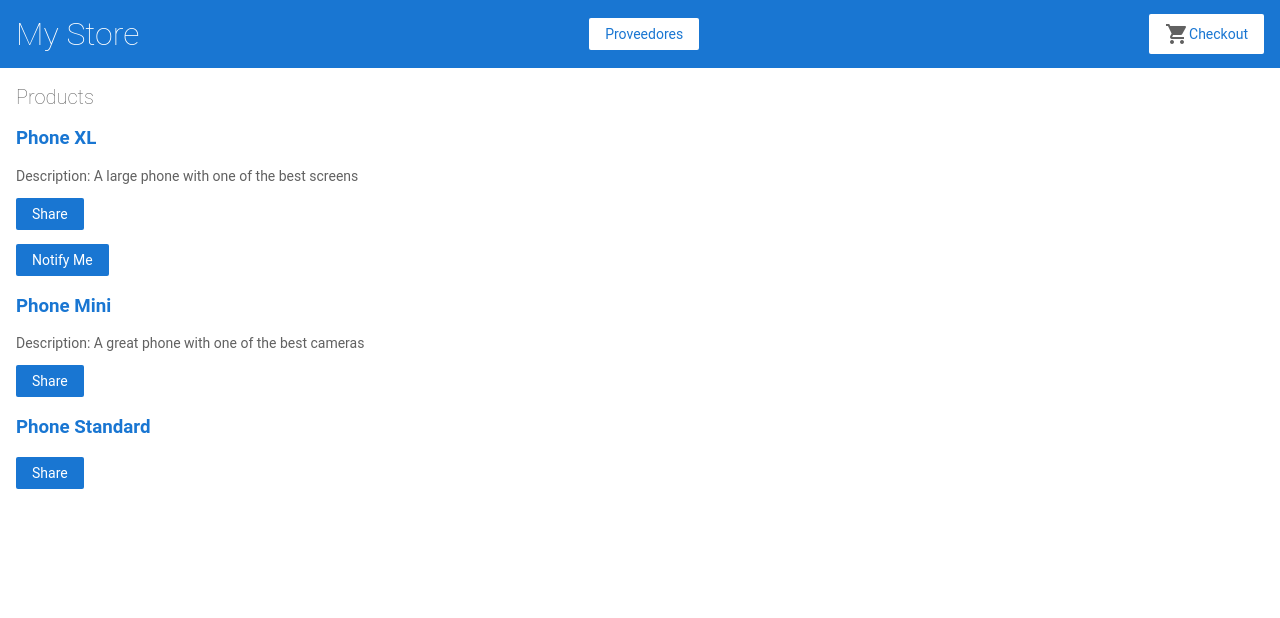
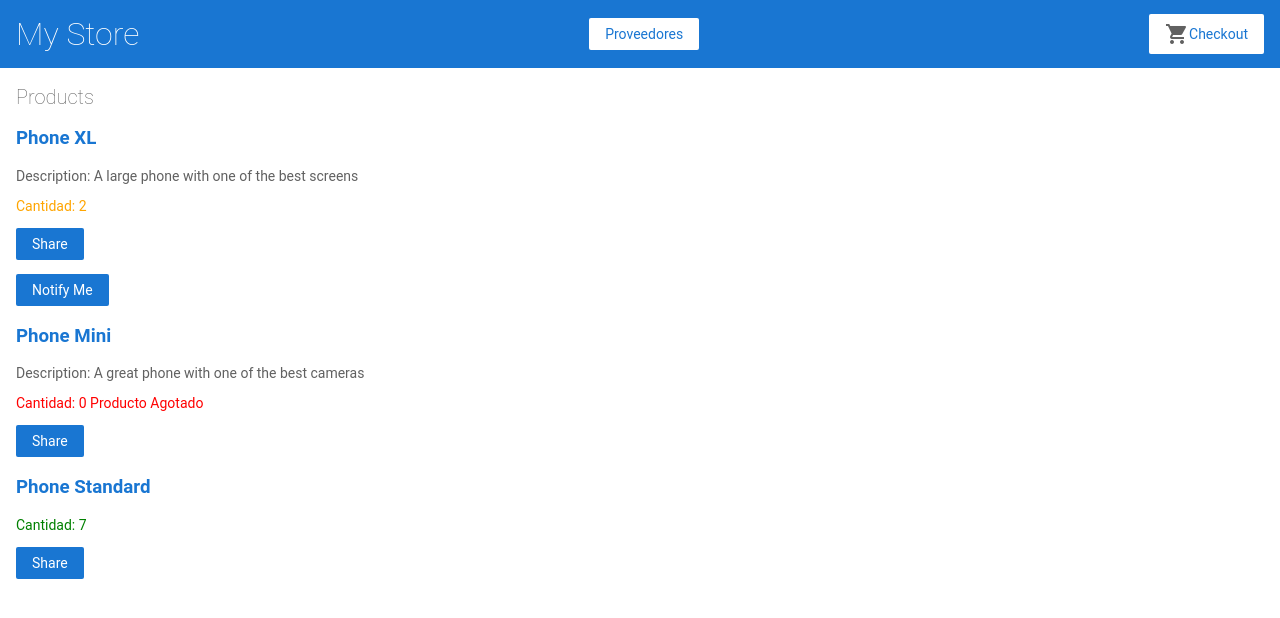
Before and after one commit to adumitol/PhoneShop, an Angular app: page / in a window 1280 px wide. Shown: the top 618 px of the page. Built offline with nearby package versions, Linux system fonts and the light colour scheme.

Commit message:
todo Examen

```diff
--- a/src/app/cart.service.ts
+++ b/src/app/cart.service.ts
@@ -13,7 +13,9 @@ export class CartService {
     ) {}
 
     addToCart(product: Product) {
-        this.items.push(product);
+        this.items.push(product)
+        //Al añadir un producto al carrito, resta 1 el stock del producto
+        product.cantidad = product.cantidad -1
     }
 
     getItems() {
--- a/src/app/product-details/product-details.html
+++ b/src/app/product-details/product-details.html
@@ -4,6 +4,7 @@
     <div>
         <h3>{{ product.name }}</h3>
         <h4>{{ product.price | currency }}</h4>
+        <h4>Cantidad: {{ product.cantidad}}</h4>
         <p>{{ product.description }}</p>
 
         <p>
@@ -13,6 +14,14 @@
             </a>
         </p>
 
-        <button type="button" (click)="addToCart(product)">Buy</button>
+
+
+        @if(product.cantidad === 0){
+            <button type="button" disabled>Agotado</button>
+        } @else {
+            <button type="button" (click)="addToCart(product)">Buy</button>
+        }
+
+
     </div>
 }
--- a/src/app/product-details/product-details.ts
+++ b/src/app/product-details/product-details.ts
@@ -28,6 +28,9 @@ export class ProductDetailsComponent implements OnInit {
         this.product = products.find(product => product.id === productIdFromRoute);
     }
 
+
+
+
     addToCart(product: Product) {
         this.cartService.addToCart(product);
         window.alert('Your product has been added to the cart!');
--- a/src/app/product-list/product-list.component.html
+++ b/src/app/product-list/product-list.component.html
@@ -13,6 +13,18 @@
             <p>Description: {{ product.description }}</p>
         }
 
+
+
+        @if (product.cantidad > 5){
+            <p style="color: green">Cantidad: {{ product.cantidad }}</p>
+        } @else if (product.cantidad >= 1 && product.cantidad <= 5){
+            <p style="color: orange">Cantidad: {{ product.cantidad }}</p>
+        } @else if (product.cantidad == 0){
+            <p style="color: red">Cantidad: {{ product.cantidad }} Producto Agotado</p>
+        }
+
+
+
         <button type="button" (click)="share()">Share</button>
 
         <app-product-alerts
--- a/src/app/products.ts
+++ b/src/app/products.ts
@@ -3,7 +3,8 @@ export interface Product {
     name: string;
     price: number;
     description: string;
-    providerId: number; // Nueva propiedad
+    providerId: number;
+    cantidad : number //Nueva cantidad examen
 }
 
 export const products: Product[] = [
@@ -12,20 +13,23 @@ export const products: Product[] = [
         name: 'Phone XL',
         price: 799,
         description: 'A large phone with one of the best screens',
-        providerId: 101
+        providerId: 101,
+        cantidad: 2
     },
     {
         id: 2,
         name: 'Phone Mini',
         price: 699,
         description: 'A great phone with one of the best cameras',
-        providerId: 102
+        providerId: 102,
+        cantidad: 0
     },
     {
         id: 3,
         name: 'Phone Standard',
         price: 299,
         description: '',
-        providerId: 101
+        providerId: 101,
+        cantidad: 7
     }
 ];
```
